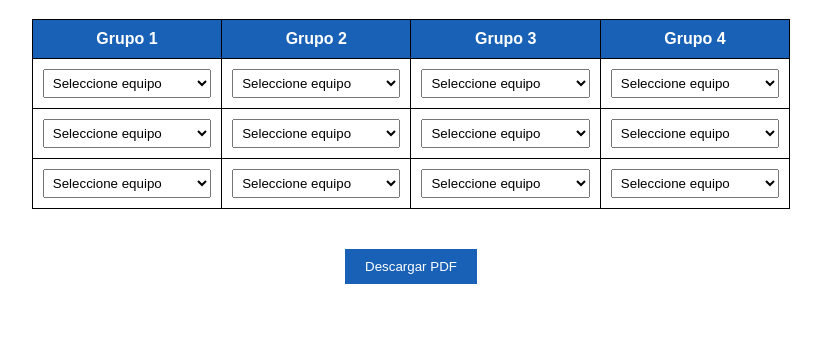
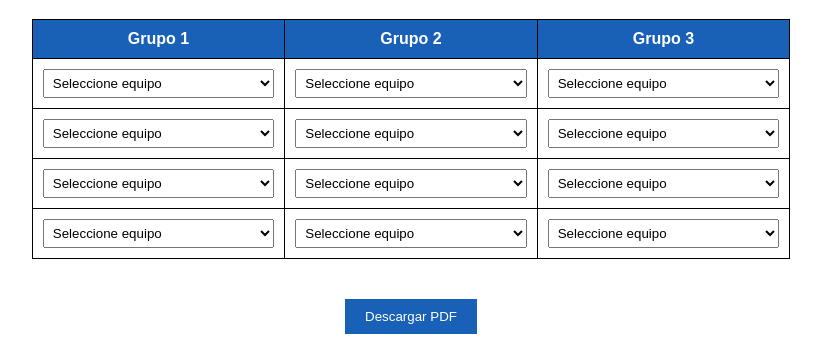
Before and after one commit to masdebate/sorteo, a plain HTML site: page index.html in a window 1280 px wide. Shown: the part 510-872 px from the top of the page, without its empty margins (229-1050 px from the left). Before the commit the page ends 822 px from the top, so only its background shows below. Drawn offline with nearby package versions, Linux system fonts and the light colour scheme.

Commit message:
index.html

```diff
--- a/index.html
+++ b/index.html
@@ -110,10 +110,9 @@
             <th>Grupo 1</th>
             <th>Grupo 2</th>
             <th>Grupo 3</th>
-            <th>Grupo 4</th>
         </tr>
         <script>
-            const bacharelatoOpciones = ["Seleccione equipo", "Muralla Romana", "Puga Ramón 1", "Puga Ramón 2", "San José FEC", "Seminario Diocesano", "Lucus Augusti", "Río Cabe 1", "Río Cabe 2", "Río Cabe 3", "As Lagoas", "La Salle Santiago", "As Cacheiras"];
+             const bacharelatoOpciones = ["Seleccione equipo", "Muralla Romana", "Puga Ramón 1", "Puga Ramón 2", "San José FEC", "Seminario Diocesano", "Lucus Augusti", "Río Cabe 1", "Río Cabe 2", "Río Cabe 3", "As Lagoas", "La Salle Santiago", "As Cacheiras"];
 
             function actualizarOpcionesBach(tablaId) {
                 const selects = document.querySelectorAll(`#${tablaId} select`);
@@ -140,9 +139,9 @@
                 });
             }
 
-            for (let i = 0; i < 3; i++) {
+            for (let i = 0; i < 4; i++) {
                 document.write('<tr>');
-                for (let j = 0; j < 4; j++) {
+                for (let j = 0; j < 3; j++) {
                     document.write('<td><select onchange="actualizarOpcionesBach(\'tablaBacharelato\')">');
                     bacharelatoOpciones.forEach(opcion => {
                         document.write(`<option value="${opcion}">${opcion}</option>`);
```
